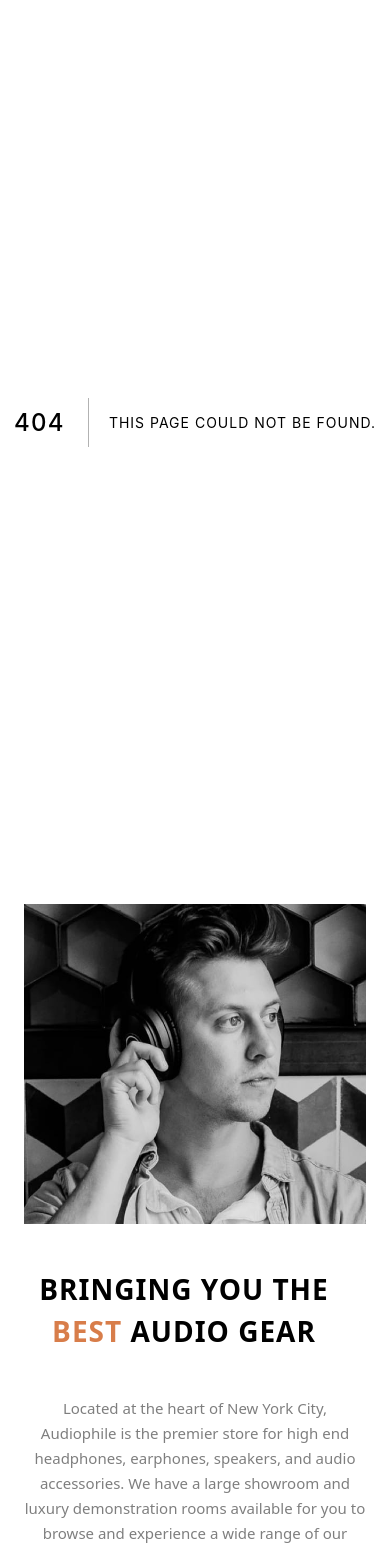
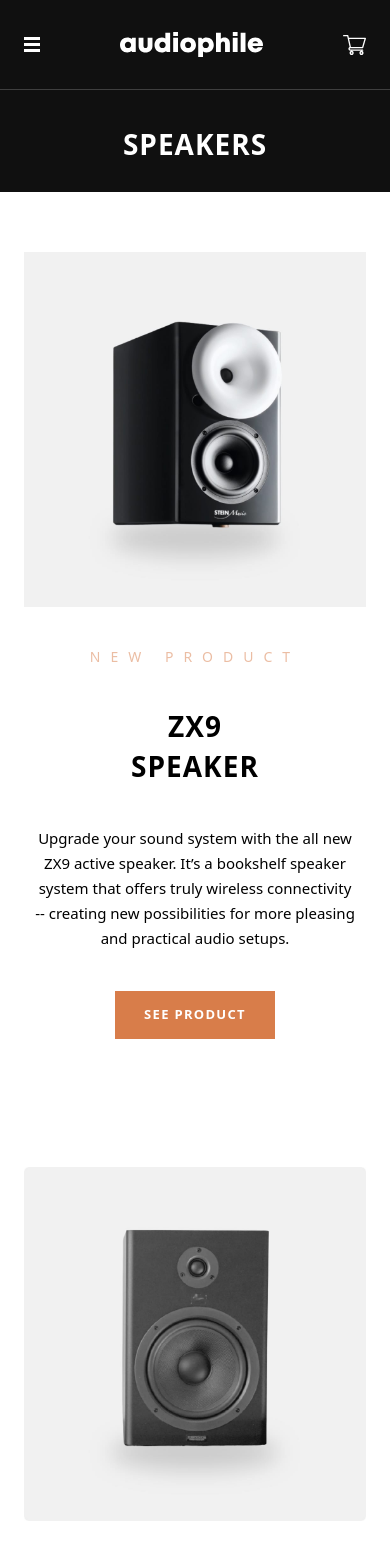
Before and after one commit to jonkarrer/audiophile, a Next.js app: page /speakers in a window 390 px wide. Before the commit this address had no page. Shown: the top 1551 px of the page. Built offline with nearby package versions, Linux system fonts and the light colour scheme.

Commit message:
feat: added headphone, speaker, and earphone pages with screen sizes

```diff
--- a/components/Layout/Footer.tsx
+++ b/components/Layout/Footer.tsx
@@ -4,7 +4,7 @@
 const Footer = () => (
   <div>
     <Hero />
-    <footer className="bg-101010">
+    <footer className="bg-101010 mt-16 md:mt-28">
       <div className="wrapper grid gap-12 py-12 md:grid-cols-2 relative">
         <div
           className="bg-D87D4A h-1 m-auto absolute top-0 left-0 right-0 md:m-0"
--- a/components/Layout/Header.tsx
+++ b/components/Layout/Header.tsx
@@ -1,6 +1,7 @@
 import { useState, useEffect, Fragment } from "react";
 import Mobile from "./Mobile";
 import Desktop from "./Desktop";
+
 export default function Header() {
   const [alpha, setAlpha] = useState(0);
   useEffect(() => {
--- a/components/Layout/Mobile.tsx
+++ b/components/Layout/Mobile.tsx
@@ -18,7 +18,7 @@
     <div className="lg:hidden">
       {/** Hidden Overlay when nav is open */}
       <div
-        className={`h-screen md:w-screen bg-black opacity-60 absolute top-0 z-30 ${
+        className={`fixed h-screen md:w-screen bg-black opacity-60 top-0 z-30 ${
           menu ? "hidden" : ""
         }`}
       ></div>
--- a/components/lib/Catagories.tsx
+++ b/components/lib/Catagories.tsx
@@ -5,17 +5,17 @@
     <div className="grid gap-4 md:flex md:gap-0 md:justify-between md:w-full">
       <Item
         img="/shared/desktop/image-category-thumbnail-headphones.png"
-        title="Headphones"
+        title="headphones"
         last={false}
       />
       <Item
         img="/shared/desktop/image-category-thumbnail-speakers.png"
-        title="Speakers"
+        title="speakers"
         last={false}
       />
       <Item
         img="/shared/desktop/image-category-thumbnail-earphones.png"
-        title="Earphones"
+        title="earphones"
         last={true}
       />
     </div>
@@ -48,7 +48,7 @@
     </span>
 
     <div className="z-10">
-      <ArrowBtn action="shop" link="/" />
+      <ArrowBtn action="shop" link={`/${title}`} />
     </div>
   </div>
 );
--- a/components/lib/Hero.tsx
+++ b/components/lib/Hero.tsx
@@ -5,8 +5,8 @@
     <div className="wrapper">
       <article className="grid gap-11 text-center place-items-center lg:grid-cols-2 lg:text-left">
         <div className="bg-/shared/mobile/image-best-gear bg-cover h-80 w-full md:bg-/shared/tablet/image-best-gear lg:bg-/shared/desktop/image-best-gear lg:h-588 lg:col-start-2"></div>
-        <div className="grid gap-11 lg:gap-6 lg:col-start-1 lg:row-start-1">
-          <h2 className="w-80 md:text-5xl md:w-3/4 ">
+        <div className="grid gap-9 place-items-center lg:place-items-start lg:col-start-1 lg:row-start-1">
+          <h2 className="w-80 md:text-5xl md:w-100 ">
             bringing you the <span className="text-D87D4A">best</span> audio
             gear
           </h2>
--- /dev/null
+++ b/pages/earphones.tsx
@@ -0,0 +1,52 @@
+import Catagories from "@/components/lib/Catagories";
+import { useEffect, useState } from "react";
+
+const Earphones = () => {
+  const [image, setImage] = useState("desktop");
+  useEffect(() => {
+    const checkWindowWidth = () => {
+      if (window.innerWidth >= 768 && window.innerWidth < 1024) {
+        setImage("tablet");
+      } else {
+        setImage("desktop");
+      }
+    };
+    checkWindowWidth();
+    window.onresize = () => checkWindowWidth();
+  });
+  return (
+    <main>
+      <section className="h-48 bg-101010 flex justify-center items-end p-0 md:h-81">
+        <h2 className="text-white mb-7 md:mb-24 md:text-5xl">speakers</h2>
+      </section>
+      <section>
+        <div className="wrapper grid gap-32">
+          <article className="grid gap-10 place-items-center text-center lg:text-left lg:grid-cols-2 lg:gap-32">
+            <img
+              src={`/product-yx1-earphones/${image}/image-category-page-preview.jpg`}
+              alt="xx99 mark two headphones"
+            />
+            <div className="grid gap-10 place-items-center lg:place-items-start">
+              <p className="outline light text-D87D4A">New Product</p>
+              <h2 className="w-80">Yx1 wireless earphones</h2>
+              <p className="w-80 md:w-558 lg:w-150">
+                Upgrade your sound system with the all new ZX9 active speaker.
+                It’s a bookshelf speaker system that offers truly wireless
+                connectivity -- creating new possibilities for more pleasing and
+                practical audio setups.
+              </p>
+              <button className="btn gold">see product</button>
+            </div>
+          </article>
+        </div>
+      </section>
+      <section>
+        <div className="wrapper">
+          {" "}
+          <Catagories />
+        </div>
+      </section>
+    </main>
+  );
+};
+export default Earphones;
--- /dev/null
+++ b/pages/headphones.tsx
@@ -0,0 +1,87 @@
+import Catagories from "@/components/lib/Catagories";
+import { useEffect, useState } from "react";
+
+const Headphones = () => {
+  const [image, setImage] = useState("desktop");
+  useEffect(() => {
+    const checkWindowWidth = () => {
+      if (window.innerWidth >= 768 && window.innerWidth < 1024) {
+        setImage("tablet");
+      } else {
+        setImage("desktop");
+      }
+    };
+    checkWindowWidth();
+    window.onresize = () => checkWindowWidth();
+  });
+  return (
+    <main>
+      <section className="h-48 bg-101010 flex justify-center items-end p-0 md:h-81">
+        <h2 className="text-white mb-7 md:mb-24 md:text-5xl">headphones</h2>
+      </section>
+      <section>
+        <div className="wrapper grid gap-32">
+          <article className="grid gap-10 place-items-center text-center lg:text-left lg:grid-cols-2 lg:gap-32">
+            <img
+              src={`/product-xx99-mark-two-headphones/${image}/image-category-page-preview.jpg`}
+              alt="xx99 mark two headphones"
+            />
+            <div className="grid gap-10 place-items-center lg:place-items-start">
+              <p className="outline light text-D87D4A">New Product</p>
+              <h2 className="w-80">xx99 mark II Headphones</h2>
+              <p className="w-80 md:w-558 lg:w-150">
+                The new XX99 Mark II headphones is the pinnacle of pristine
+                audio. It redefines your premium headphone experience by
+                reproducing the balanced depth and precision of studio-quality
+                sound.
+              </p>
+              <button className="btn gold">see product</button>
+            </div>
+          </article>
+
+          <article className="grid gap-10 place-items-center text-center lg:text-left lg:grid-cols-2 lg:gap-32">
+            <img
+              className="lg:col-start-2"
+              src={`/product-xx99-mark-one-headphones/${image}/image-category-page-preview.jpg`}
+              alt="xx99 mark one headphones"
+            />
+            <div className="grid gap-10 place-items-center lg:place-items-start lg:col-start-1 lg:row-start-1 lg:justify-self-start">
+              <h2 className="w-80">XX99 Mark I Headphones</h2>
+              <p className="w-80 md:w-558 lg:w-125">
+                As the gold standard for headphones, the classic XX99 Mark I
+                offers detailed and accurate audio reproduction for audiophiles,
+                mixing engineers, and music aficionados alike in studios and on
+                the go.
+              </p>
+              <button className="btn gold">see product</button>
+            </div>
+          </article>
+
+          <article className="grid gap-10 place-items-center text-center lg:text-left lg:grid-cols-2 lg:gap-32">
+            <img
+              src={`/product-xx59-headphones/${image}/image-category-page-preview.jpg`}
+              alt=""
+            />
+            <div className="grid gap-10 place-items-center lg:place-items-start">
+              <h2 className="w-64">xx59 Headphones</h2>
+              <p className="w-80 md:w-558 lg:w-150">
+                Enjoy your audio almost anywhere and customize it to your
+                specific tastes with the XX59 headphones. The stylish yet
+                durable versatile wireless headset is a brilliant companion at
+                home or on the move.
+              </p>
+              <button className="btn gold">see product</button>
+            </div>
+          </article>
+        </div>
+      </section>
+      <section>
+        <div className="wrapper">
+          {" "}
+          <Catagories />
+        </div>
+      </section>
+    </main>
+  );
+};
+export default Headphones;
--- /dev/null
+++ b/pages/speakers.tsx
@@ -0,0 +1,70 @@
+import Catagories from "@/components/lib/Catagories";
+import { useEffect, useState } from "react";
+
+const Speakers = () => {
+  const [image, setImage] = useState("desktop");
+  useEffect(() => {
+    const checkWindowWidth = () => {
+      if (window.innerWidth >= 768 && window.innerWidth < 1024) {
+        setImage("tablet");
+      } else {
+        setImage("desktop");
+      }
+    };
+    checkWindowWidth();
+    window.onresize = () => checkWindowWidth();
+  });
+  return (
+    <main>
+      <section className="h-48 bg-101010 flex justify-center items-end p-0 md:h-81">
+        <h2 className="text-white mb-7 md:mb-24 md:text-5xl">speakers</h2>
+      </section>
+      <section>
+        <div className="wrapper grid gap-32">
+          <article className="grid gap-10 place-items-center text-center lg:text-left lg:grid-cols-2 lg:gap-32">
+            <img
+              src={`/product-zx9-speaker/${image}/image-category-page-preview.jpg`}
+              alt="xx99 mark two headphones"
+            />
+            <div className="grid gap-10 place-items-center lg:place-items-start">
+              <p className="outline light text-D87D4A">New Product</p>
+              <h2 className="w-44">Zx9 speaker</h2>
+              <p className="w-80 md:w-558 lg:w-150">
+                Upgrade your sound system with the all new ZX9 active speaker.
+                It’s a bookshelf speaker system that offers truly wireless
+                connectivity -- creating new possibilities for more pleasing and
+                practical audio setups.
+              </p>
+              <button className="btn gold">see product</button>
+            </div>
+          </article>
+
+          <article className="grid gap-10 place-items-center text-center lg:text-left lg:grid-cols-2 lg:gap-32">
+            <img
+              className="lg:col-start-2"
+              src={`/product-zx7-speaker/${image}/image-category-page-preview.jpg`}
+              alt="xx99 mark one headphones"
+            />
+            <div className="grid gap-10 place-items-center lg:place-items-start lg:col-start-1 lg:row-start-1 lg:justify-self-start">
+              <h2 className="w-44">zx7 speaker</h2>
+              <p className="w-80 md:w-558 lg:w-125">
+                Stream high quality sound wirelessly with minimal loss. The ZX7
+                bookshelf speaker uses high-end audiophile components that
+                represents the top of the line powered speakers for home or
+                studio use.
+              </p>
+              <button className="btn gold">see product</button>
+            </div>
+          </article>
+        </div>
+      </section>
+      <section>
+        <div className="wrapper">
+          {" "}
+          <Catagories />
+        </div>
+      </section>
+    </main>
+  );
+};
+export default Speakers;
--- a/styles/globals.css
+++ b/styles/globals.css
@@ -27,8 +27,14 @@
 
 section {
   padding: 60px 0;
+  max-width: 1440px;
+  margin: auto;
 }
-
+@media (min-width: 768px) {
+  section {
+    padding-top: 120px;
+  }
+}
 @media (min-width: 1024px) {
   section {
     padding: 120px 0;
@@ -44,7 +50,7 @@
     @apply font-semibold leading-10 md:leading-none text-4xl md:text-6xl uppercase;
   }
   h2 {
-    @apply font-semibold text-2xl lg:text-5xl;
+    @apply font-semibold text-2xl lg:text-5xl leading-10;
   }
   h3 {
     @apply font-semibold text-xl md:text-3xl;
--- a/tailwind.config.js
+++ b/tailwind.config.js
@@ -32,11 +32,25 @@
         588: "588px",
         600: "600px",
       },
+      maxHeight: {
+        "base" : "820px",
+        "lg" : "900px",
+        "xl" : "1000px",
+        "2xl" : "1100px"
+      },
       width: {
         81: "340px",
         82: "350px",
+        100: "400px",
+        125: "425px",
+        150: "450px",
+        175: "475px",
+        200: "500px",
         558: "558px",
-        100: "400px",
+
+      },
+      maxWidth: {
+        "8xl" : "1440px"
       },
       scale: {
         "65": ".65",
```
Also changed, not shown: components/Home/Splash.tsx (+4 -14 lines), components/Layout/Desktop.tsx (+5 -5 lines).
